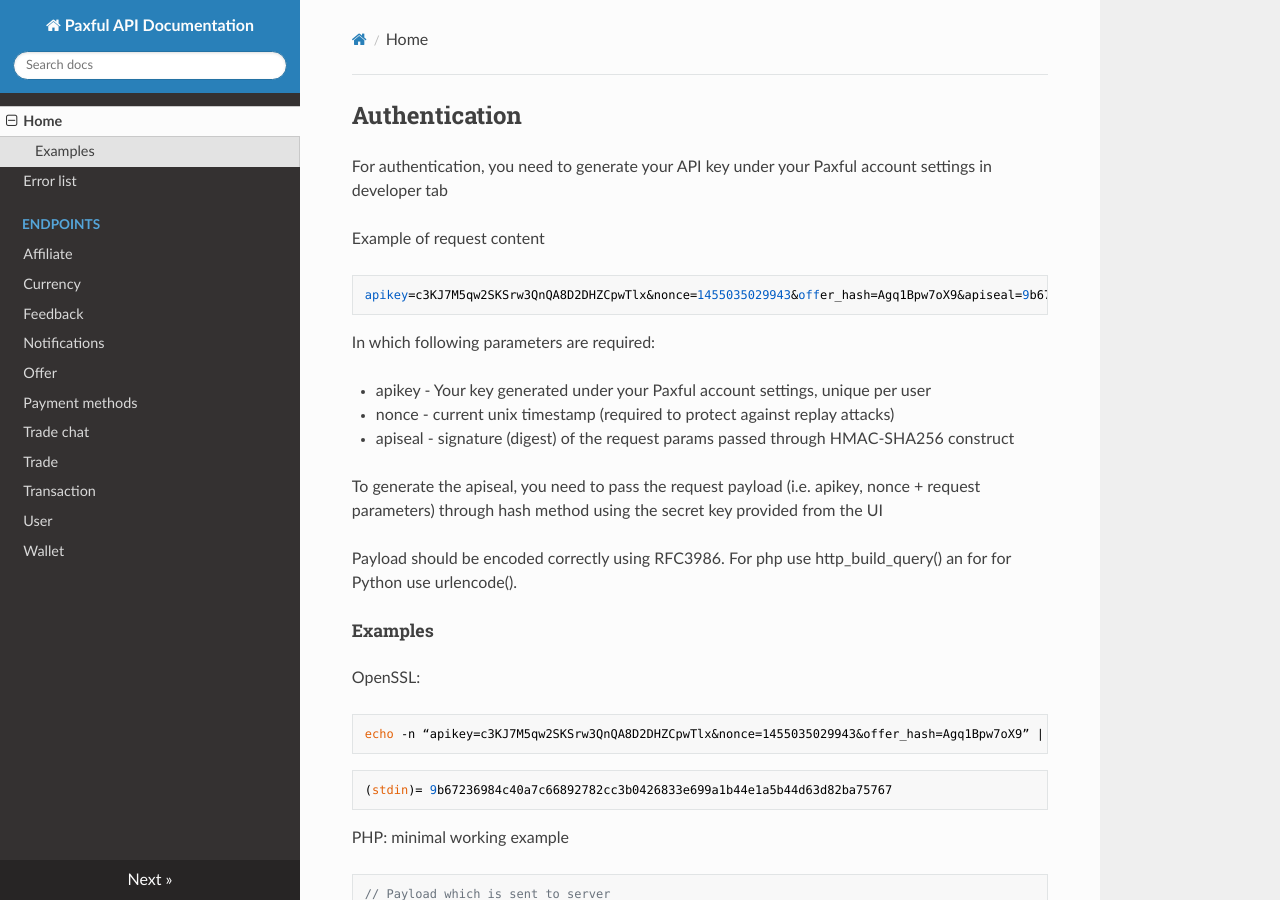
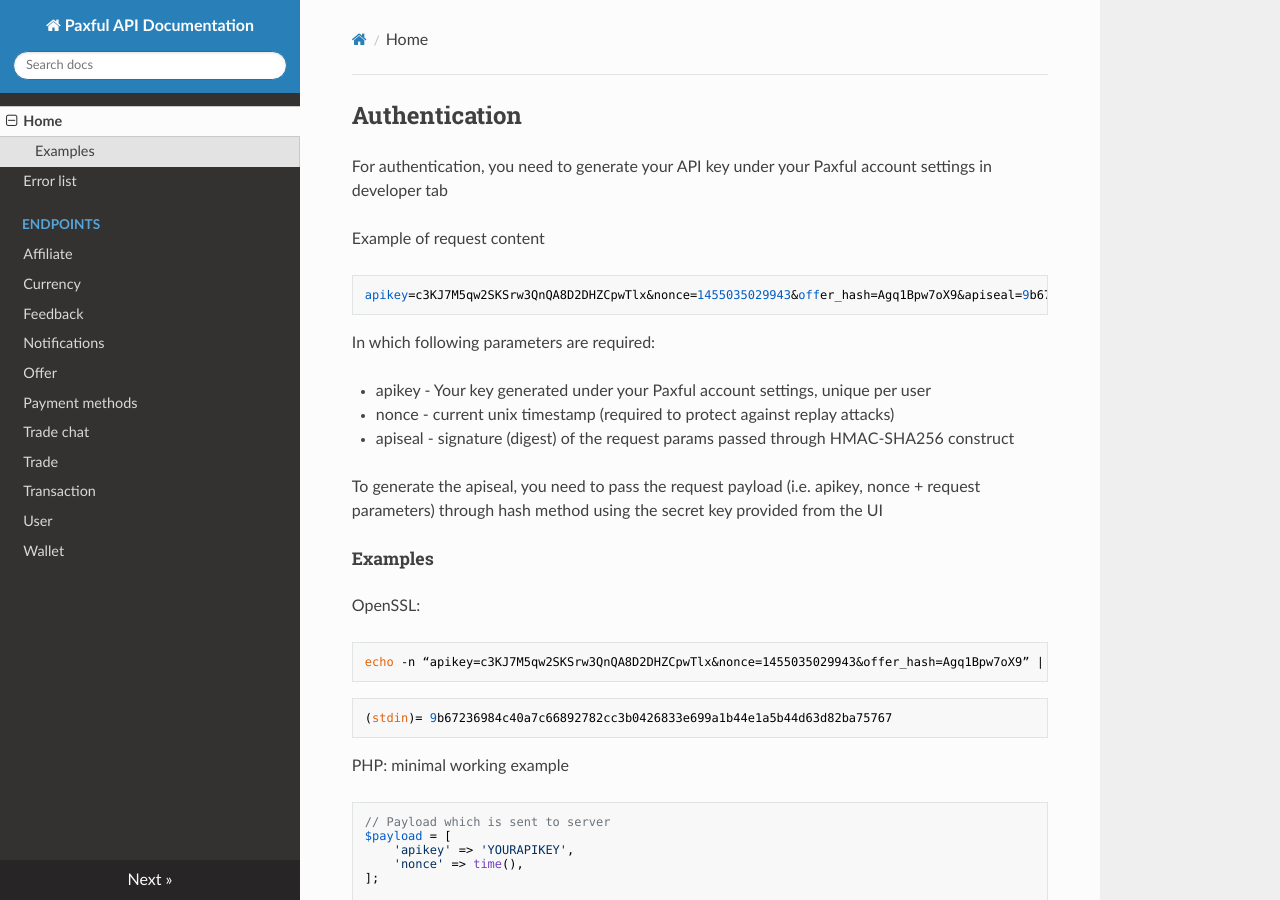
Before and after one commit to paxful/api-docs, an MkDocs documentation site: the page built from docs/index.md, in a window 1280 px wide and 900 px high. Built offline with MkDocs 1.6.1, drawn with Linux system fonts in a browser that asks for light colours; nearby versions of some CDN libraries; some of the changed text lies outside the part shown.

Commit message:
CHANGE: moved doc-block

```diff
--- a/docs/index.md
+++ b/docs/index.md
@@ -15,8 +15,6 @@ In which following parameters are required:
 
 
 To generate the apiseal, you need to pass the request payload (i.e. apikey, nonce + request parameters) through hash method using the secret key provided from the UI
-
-Payload should be encoded correctly using RFC3986. For php use http_build_query() an for for Python use urlencode().
 
 #####Examples
 OpenSSL:
```
Also changed, not shown: other parts of docs/index.md (+2 -0 lines).
